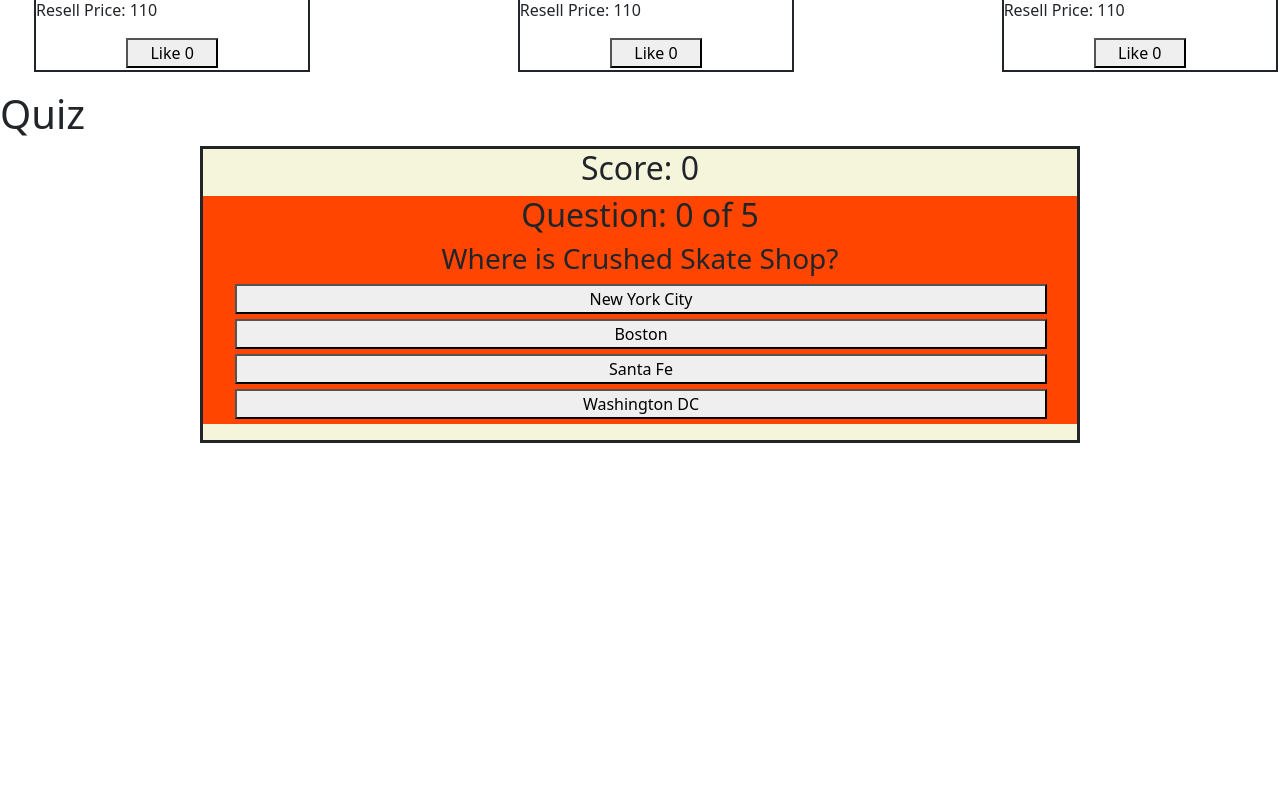
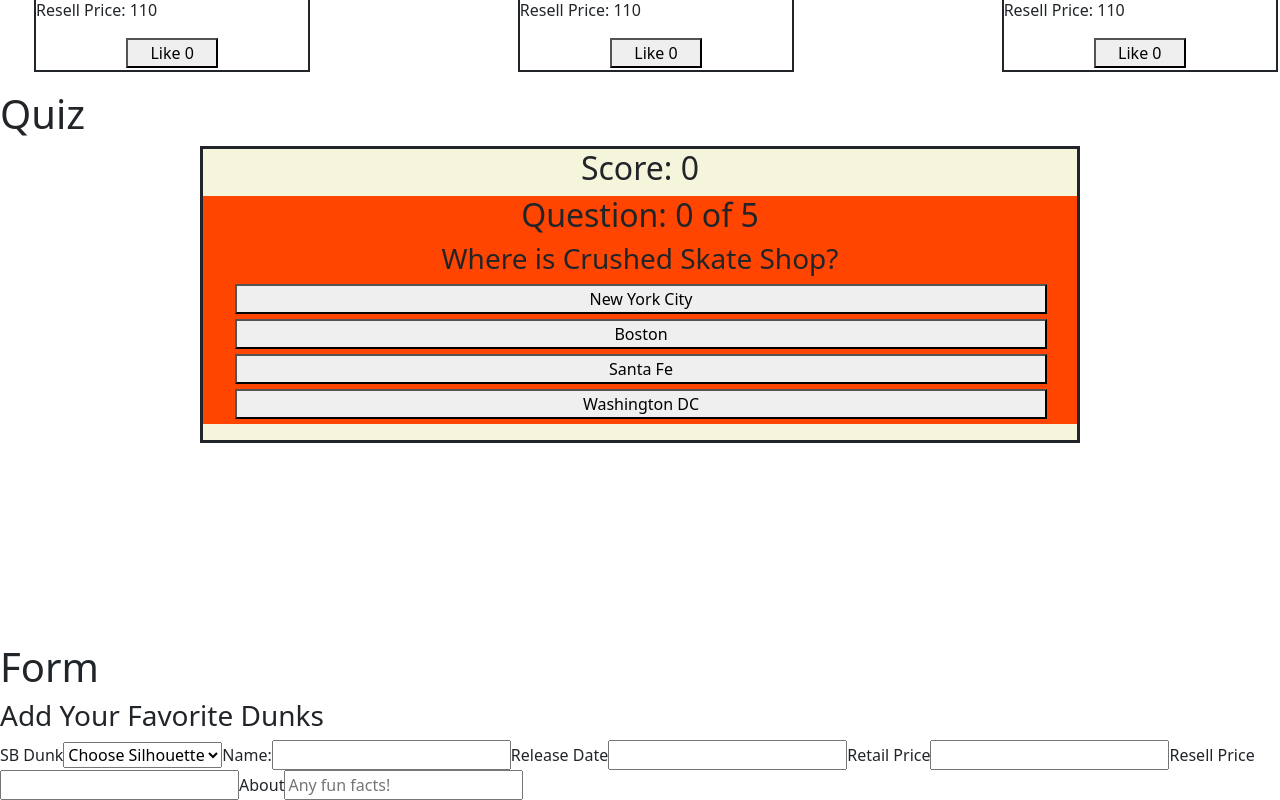
Before and after one commit to andredragacevac/andre_phase-2, a React (Create React App) app: page / in a window 1280 px wide. Shown: the part 1439-2239 px from the top of the page. Before the commit the page ends 2082 px from the top, so only its background shows below. Built offline with nearby package versions, Linux system fonts and the light colour scheme; data requests are answered from the project's data file.

Commit message:
form creation

```diff
--- /dev/null
+++ b/src/components/DunkForm.js
@@ -0,0 +1,33 @@
+const DunkForm = () =>{
+    return(
+        <div className="dunk-form">
+            <h3>Add Your Favorite Dunks</h3>
+
+            <label >SB Dunk </label>
+            <select name="silhouette" id="silhouette">
+                <option value="">Choose Silhouette</option>
+                <option value="">High</option>
+                <option value="">Low</option>
+            </select>
+
+            <label>Name: </label>
+            <input type="text"/>
+
+            <label>Release Date</label>
+            <input type="text"/>
+
+            <label>Retail Price</label>
+            <input type="text"/>
+
+            <label>Resell Price</label>
+            <input type="text"/>
+
+            <label>About</label>
+            <input type="text" placeholder="Any fun facts!"></input>
+
+
+
+        </div>
+    )
+}
+export default DunkForm;
--- a/src/pages/Quiz.js
+++ b/src/pages/Quiz.js
@@ -1,5 +1,6 @@
 import {useState} from "react";
 import questions from "../data/questions";
+import DunkForm from "../components/DunkForm";
 
 const Quiz = () => {
     const [showResults, setShowResults] = useState(false);
@@ -57,6 +58,10 @@ const Quiz = () => {
                 </div>
                 )}
             </div>
+            <div className="form">
+                <h1>Form</h1>
+                <DunkForm />
+            </div>
         </>
     )
 }
```
